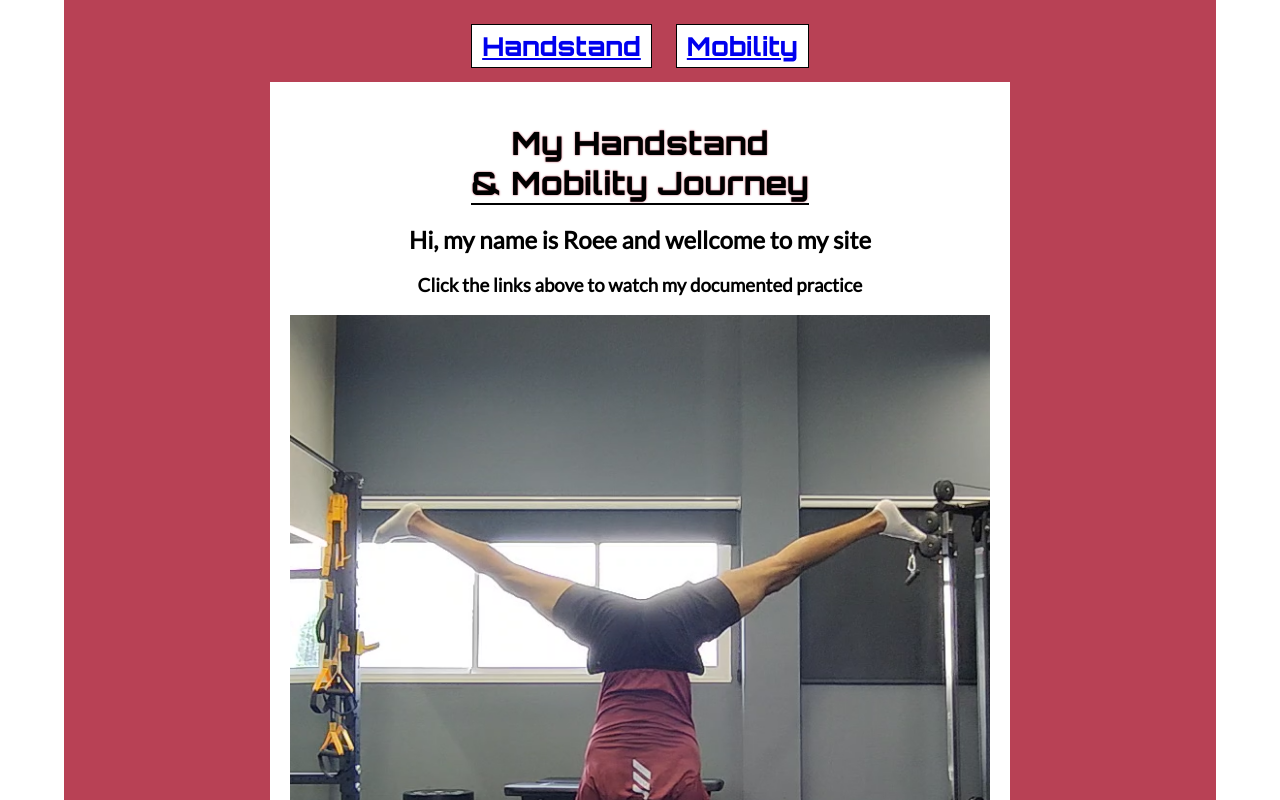
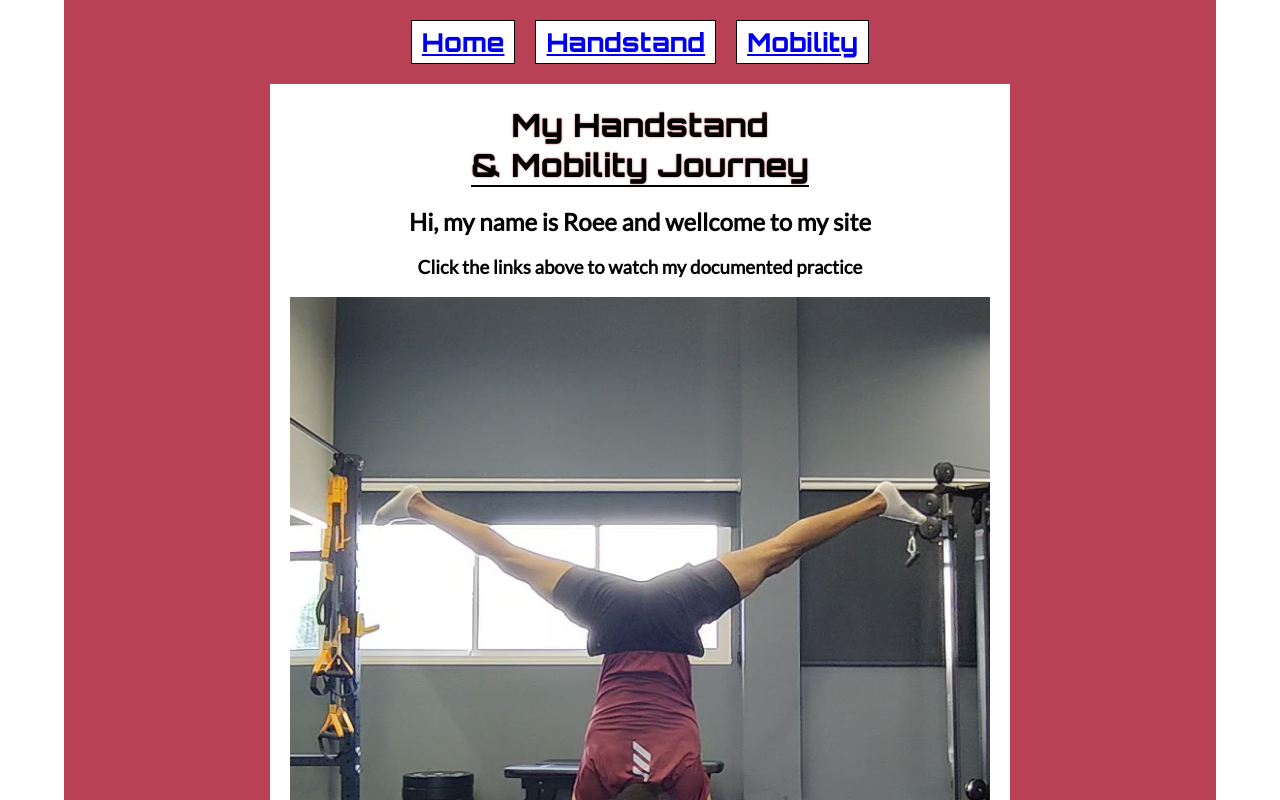
Before and after one commit to RoeeKatz1/HTML, a plain HTML site: page index.html in a window 1280 px wide. Shown: the top 800 px of the page. Drawn offline with Linux system fonts and the light colour scheme.

Commit message:
Add files via upload
updated nav bar

```diff
--- a/index.html
+++ b/index.html
@@ -9,9 +9,11 @@
     </head>
 
         <body>
-           <div class="header">
-              <span class="btn-header"><a href="Handstand Video page.html">Handstand</a></span> <span class="btn-header"><a href="Mobility Video Page.html">Mobility</a></span>
-           </div>
+            <div class="topnav">
+                <a class="btn-header" href="index.html">Home</a>
+                <a class="btn-header" href="Handstand Video page.html">Handstand</a>
+                <a class="btn-header" href="Mobility Video Page.html">Mobility</a>
+            </div>
 
           <div class="flex-box-main">
               <div class="left-main">
--- a/styles.css
+++ b/styles.css
@@ -1,5 +1,12 @@
 body {
   margin: 0px 5%;
+}
+
+.topnav {
+  display: flex;
+  justify-content: center;
+  background: #b84155;
+
 }
 
 p {
@@ -27,7 +34,6 @@ h3 {
 
 .header {
   padding-top: 30px;
-  text-align: center;
   background: #b84155;
 }
 .btn-header {
@@ -38,8 +44,10 @@ h3 {
   border: 1px solid black;
   padding: 5px 10px;
   background: white;
-  margin: 0 10px;
+  margin: 20px 10px;
   font-weight: 800;
+
+
 
 }
 
@@ -50,7 +58,7 @@ h3 {
   display: flex;
   justify-content: center;
   background: #b84155;
-  padding: 20px 20px 0px 20px;
+  padding: 0px 20px 0px 20px;
 }
 
 .flex-box-main1 {
@@ -58,7 +66,7 @@ h3 {
   display: flex;
   justify-content: center;
   background: white;
-  padding: 20px;
+  padding: 0px;
 
 }
 
@@ -66,7 +74,7 @@ h3 {
   text-align: center;
   width: 700px;
   background: white;
-  padding: 20px
+  padding: 0px 20px 20px 20px;
 }
 
 
```
Also changed, not shown: Handstand Video page.html (+6 -3 lines), Mobility Video Page.html (+5 -2 lines).
